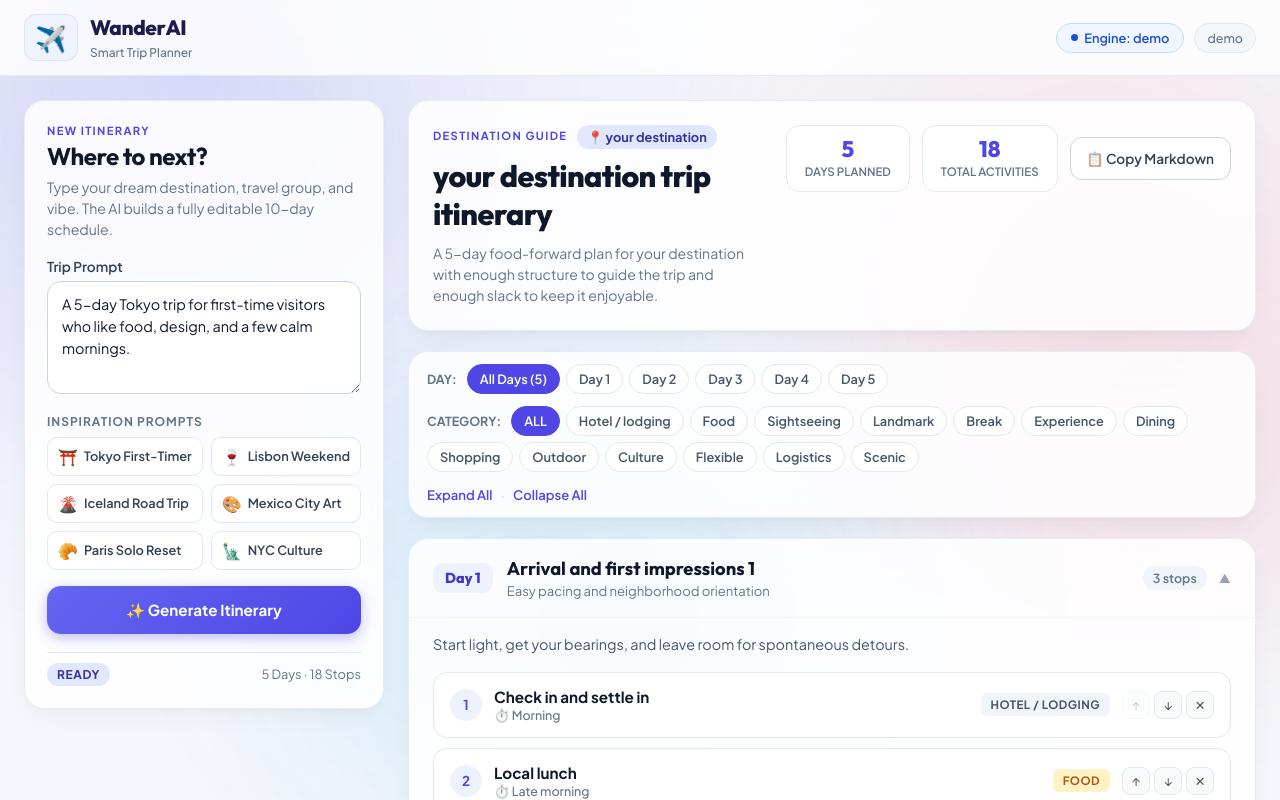
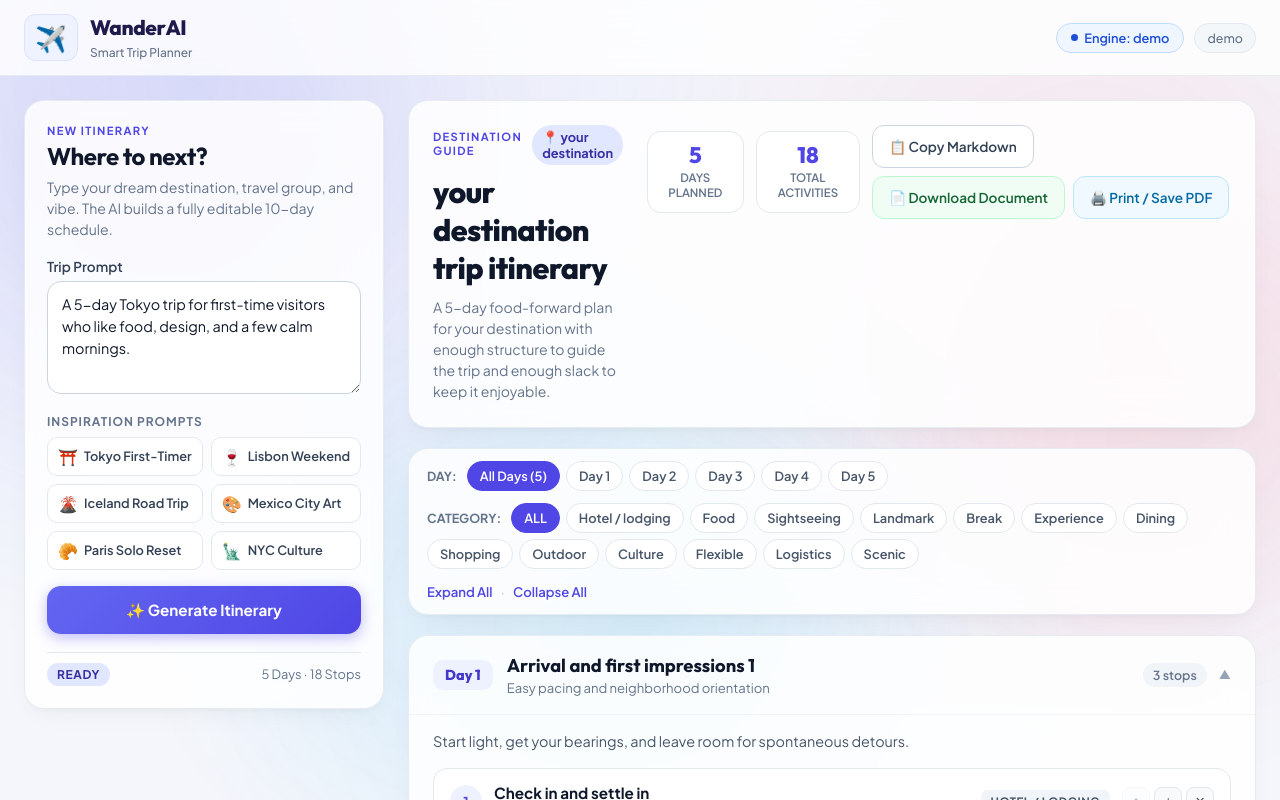
Before and after one commit to Ramcharan0567/Trip-planner, a React (Vite) app: page / in a window 1280 px wide. Shown: the top 800 px of the page. Built offline with nearby package versions, Linux system fonts and the light colour scheme.

Commit message:
feat: add document file download (.md) and PDF/print export

```diff
--- a/src/App.jsx
+++ b/src/App.jsx
@@ -219,19 +219,58 @@ export default function App() {
     });
   }
 
+  function generateDocumentText() {
+    if (!plan) return '';
+    let doc = `# ${plan.tripTitle}\n`;
+    doc += `**Destination**: ${plan.destination}\n`;
+    doc += `**Duration**: ${plan.days.length} Days (${totalStops} Activities)\n`;
+    doc += `**Summary**: ${plan.summary}\n\n`;
+    doc += `========================================================================\n`;
+    doc += `                            TRIP ITINERARY DOCUMENT                     \n`;
+    doc += `========================================================================\n\n`;
+
+    plan.days.forEach((day, i) => {
+      doc += `### Day ${i + 1}: ${day.title}\n`;
+      doc += `**Focus**: ${day.focus}\n`;
+      doc += `**Overview**: ${day.overview}\n\n`;
+      day.stops.forEach((stop, j) => {
+        doc += `  ${j + 1}. ${stop.name.toUpperCase()}\n`;
+        doc += `     Time: ${stop.time}\n`;
+        doc += `     Category: [${stop.category}]\n`;
+        doc += `     Description: ${stop.description}\n`;
+        if (stop.notes) doc += `     Note: ${stop.notes}\n`;
+        doc += `\n`;
+      });
+      doc += `------------------------------------------------------------------------\n\n`;
+    });
+    return doc;
+  }
+
   function copyMarkdown() {
     if (!plan) return;
-    let md = `# ${plan.tripTitle}\n**Destination**: ${plan.destination}\n\n${plan.summary}\n\n`;
-    plan.days.forEach((day, i) => {
-      md += `## Day ${i + 1}: ${day.title}\n*Focus*: ${day.focus}\n${day.overview}\n\n`;
-      day.stops.forEach((stop, j) => {
-        md += `${j + 1}. **${stop.name}** (${stop.time}) [${stop.category}]\n   ${stop.description}\n   *Note*: ${stop.notes}\n`;
-      });
-      md += `\n`;
-    });
+    const md = generateDocumentText();
     navigator.clipboard.writeText(md);
     setCopied(true);
     setTimeout(() => setCopied(false), 2000);
+  }
+
+  function downloadDocument() {
+    if (!plan) return;
+    const content = generateDocumentText();
+    const blob = new Blob([content], { type: 'text/markdown;charset=utf-8;' });
+    const url = URL.createObjectURL(blob);
+    const link = document.createElement('a');
+    const safeName = (plan.destination || 'Trip').replace(/[^a-z0-9]/gi, '_');
+    link.setAttribute('href', url);
+    link.setAttribute('download', `${safeName}_Itinerary_Doc.md`);
+    document.body.appendChild(link);
+    link.click();
+    document.body.removeChild(link);
+    URL.revokeObjectURL(url);
+  }
+
+  function printDocument() {
+    window.print();
   }
 
   // Get list of unique categories across stops
@@ -388,13 +427,32 @@ export default function App() {
                       <span className="stat-label">Total Activities</span>
                     </div>
 
+                    <div className="action-buttons-stack">
                       <button
                         type="button"
                         className={`action-btn ${copied ? 'copied' : ''}`}
                         onClick={copyMarkdown}
+                        title="Copy Markdown to Clipboard"
                       >
                         {copied ? '✓ Copied!' : '📋 Copy Markdown'}
                       </button>
+                      <button
+                        type="button"
+                        className="action-btn download-btn"
+                        onClick={downloadDocument}
+                        title="Download as Document File (.md)"
+                      >
+                        📄 Download Document
+                      </button>
+                      <button
+                        type="button"
+                        className="action-btn print-btn"
+                        onClick={printDocument}
+                        title="Print or Save as PDF"
+                      >
+                        🖨️ Print / Save PDF
+                      </button>
+                    </div>
                   </div>
                 </div>
 
--- a/src/styles.css
+++ b/src/styles.css
@@ -930,3 +930,69 @@ textarea:focus {
     padding-left: 44px;
   }
 }
+
+.action-buttons-stack {
+  display: flex;
+  flex-direction: flex-row;
+  gap: 8px;
+  flex-wrap: wrap;
+}
+
+.action-btn.download-btn {
+  background: #f0fdf4;
+  border-color: #bbf7d0;
+  color: #166534;
+}
+
+.action-btn.download-btn:hover {
+  background: #dcfce7;
+  border-color: #86efac;
+}
+
+.action-btn.print-btn {
+  background: #f0f9ff;
+  border-color: #bae6fd;
+  color: #0369a1;
+}
+
+.action-btn.print-btn:hover {
+  background: #e0f2fe;
+  border-color: #7dd3fc;
+}
+
+@media print {
+  .navbar,
+  .ambient,
+  .planner-rail,
+  .board-controls,
+  .summary-actions-grid,
+  .action-buttons-stack,
+  .stop-actions,
+  .chevron-icon {
+    display: none !important;
+  }
+
+  body {
+    background: #ffffff !important;
+    color: #000000 !important;
+  }
+
+  .layout,
+  .workspace,
+  .itinerary-board {
+    display: block !important;
+    width: 100% !important;
+    margin: 0 !important;
+    padding: 0 !important;
+  }
+
+  .card,
+  .day-card,
+  .stop-card {
+    box-shadow: none !important;
+    border: 1px solid #cbd5e1 !important;
+    background: #ffffff !important;
+    break-inside: avoid;
+    margin-bottom: 16px !important;
+  }
+}
```
Lines whose indentation alone changed are shown as unchanged.
